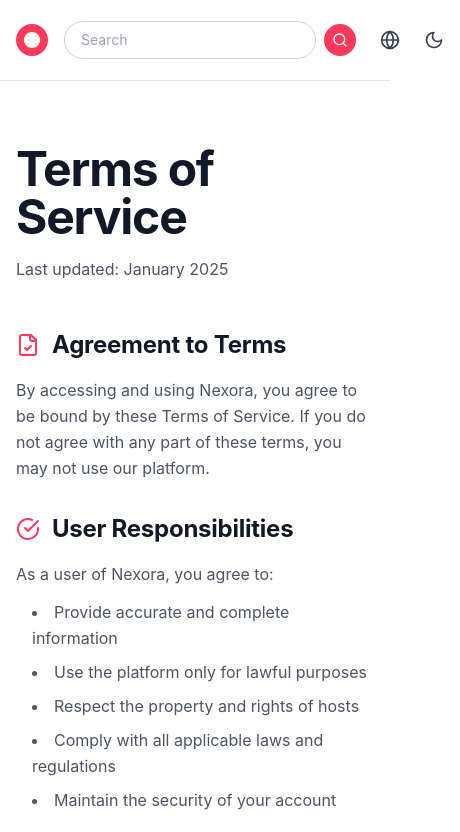
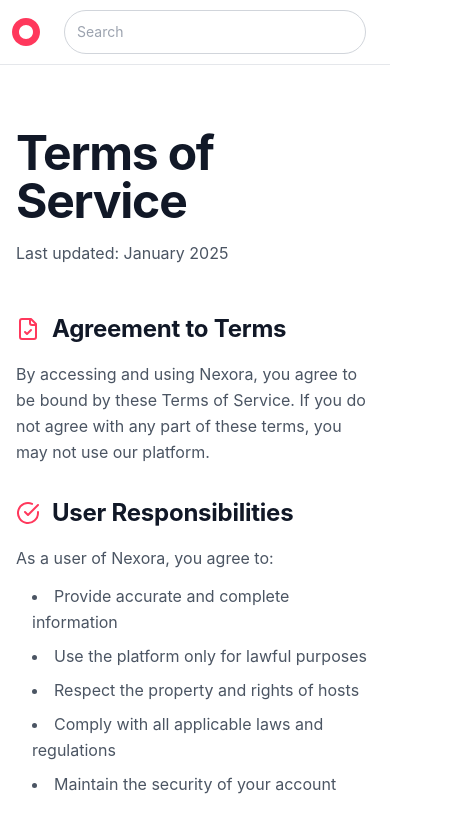
Before and after one commit to aialeksandar649-ui/novidemotest, a React (Vite) app: page /terms in a window 390 px wide. Shown: the top 832 px of the page, 460 px wide, since content can reach past the window. Built offline with nearby package versions, Linux system fonts and the light colour scheme.

Commit message:
Opis promena

```diff
--- a/index.html
+++ b/index.html
@@ -3,7 +3,11 @@
   <head>
     <meta charset="UTF-8" />
     <link rel="icon" type="image/svg+xml" href="/vite.svg" />
-    <meta name="viewport" content="width=device-width, initial-scale=1.0, viewport-fit=cover" />
+    <meta name="viewport" content="width=device-width, initial-scale=1.0, maximum-scale=5.0, viewport-fit=cover, user-scalable=yes" />
+    <meta name="mobile-web-app-capable" content="yes" />
+    <meta name="apple-mobile-web-app-capable" content="yes" />
+    <meta name="apple-mobile-web-app-status-bar-style" content="default" />
+    <meta name="format-detection" content="telephone=no" />
     <meta name="description" content="Discover unique places to stay in the Balkans. Book authentic accommodations in Bosnia, Serbia, Montenegro, Croatia, and more." />
     <meta name="keywords" content="Balkans, accommodation, booking, travel, vacation rental, Airbnb alternative" />
     <meta name="author" content="Nexora" />
--- a/src/components/Header.tsx
+++ b/src/components/Header.tsx
@@ -40,17 +40,17 @@ export default function Header() {
   };
 
   return (
-    <header className="sticky top-0 z-50 bg-white dark:bg-gray-900 border-b border-gray-200 dark:border-gray-800">
-      <div className="container mx-auto px-4 lg:px-8">
-        <div className="flex items-center justify-between h-20">
+    <header className="sticky top-0 z-50 bg-white dark:bg-gray-900 border-b border-gray-200 dark:border-gray-800 safe-area-top">
+      <div className="container mx-auto px-3 sm:px-4 lg:px-8">
+        <div className="flex items-center justify-between h-16 sm:h-20">
           {/* Logo */}
-          <Link to="/" className="flex items-center" onClick={clearSearch}>
-            <div className="flex items-center gap-2">
-              <svg className="w-8 h-8" viewBox="0 0 32 32" fill="none" xmlns="http://www.w3.org/2000/svg">
+          <Link to="/" className="flex items-center min-h-[44px] min-w-[44px]" onClick={clearSearch}>
+            <div className="flex items-center gap-1.5 sm:gap-2">
+              <svg className="w-7 h-7 sm:w-8 sm:h-8" viewBox="0 0 32 32" fill="none" xmlns="http://www.w3.org/2000/svg">
                 <path d="M16 0C7.163 0 0 7.163 0 16C0 24.837 7.163 32 16 32C24.837 32 32 24.837 32 16C32 7.163 24.837 0 16 0Z" fill="#FF385C"/>
                 <path d="M16 8C11.582 8 8 11.582 8 16C8 20.418 11.582 24 16 24C20.418 24 24 20.418 24 16C24 11.582 20.418 8 16 8Z" fill="white"/>
               </svg>
-              <span className="text-xl font-semibold text-[#FF385C] hidden sm:block">Nexora</span>
+              <span className="text-lg sm:text-xl font-semibold text-[#FF385C] hidden xs:block">Nexora</span>
             </div>
           </Link>
 
@@ -86,38 +86,40 @@ export default function Header() {
           </div>
 
           {/* Mobile Search Button */}
-          <div className="md:hidden flex-1 mx-4">
-            <form onSubmit={handleSearch} className="flex items-center">
+          <div className="md:hidden flex-1 mx-2 sm:mx-4">
+            <form onSubmit={handleSearch} className="flex items-center gap-1.5 sm:gap-2">
+              <div className="relative flex-1">
                 <input
                   type="text"
                   placeholder={t('search')}
                   value={searchQuery}
                   onChange={(e) => setSearchQuery(e.target.value)}
-                className="flex-1 px-4 py-2 rounded-full border border-gray-300 dark:border-gray-700 bg-white dark:bg-gray-800 text-gray-900 dark:text-gray-100 text-sm focus:border-[#FF385C] focus:ring-2 focus:ring-[#FF385C]/20 outline-none"
+                  className="w-full px-3 sm:px-4 py-2.5 sm:py-2 rounded-full border border-gray-300 dark:border-gray-700 bg-white dark:bg-gray-800 text-gray-900 dark:text-gray-100 text-sm sm:text-base focus:border-[#FF385C] focus:ring-2 focus:ring-[#FF385C]/20 outline-none min-h-[44px]"
                 />
                 {searchQuery && (
                   <button
                     type="button"
                     onClick={clearSearch}
-                  className="ml-2 p-2 rounded-full hover:bg-gray-100 dark:hover:bg-gray-700"
+                    className="absolute right-2 sm:right-3 top-1/2 -translate-y-1/2 p-1.5 rounded-full hover:bg-gray-100 dark:hover:bg-gray-700 min-h-[44px] min-w-[44px] flex items-center justify-center"
                   >
                     <X className="h-4 w-4 text-gray-400 dark:text-gray-500" />
                   </button>
                 )}
+              </div>
               <button
                 type="submit"
-                className="ml-2 bg-[#FF385C] hover:bg-[#E61E4D] p-2 rounded-full text-white"
+                className="bg-[#FF385C] hover:bg-[#E61E4D] p-2.5 sm:p-2 rounded-full text-white min-h-[44px] min-w-[44px] flex items-center justify-center transition-colors"
               >
-                <Search className="h-4 w-4" />
+                <Search className="h-4 w-4 sm:h-5 sm:w-5" />
               </button>
             </form>
           </div>
 
           {/* Right Side Menu */}
-          <div className="flex items-center gap-2">
+          <div className="flex items-center gap-1 sm:gap-2">
             <Link
               to="/become-host"
-              className="hidden md:block px-4 py-2 rounded-full hover:bg-gray-100 dark:hover:bg-gray-800 text-sm font-semibold text-gray-700 dark:text-gray-300 transition-colors"
+              className="hidden md:block px-4 py-2 rounded-full hover:bg-gray-100 dark:hover:bg-gray-800 text-sm font-semibold text-gray-700 dark:text-gray-300 transition-colors min-h-[44px]"
             >
               {t('become.host')}
             </Link>
@@ -126,7 +128,7 @@ export default function Header() {
             <div className="relative">
               <button
                 onClick={() => setShowLanguageMenu(!showLanguageMenu)}
-                className="p-2 rounded-full hover:bg-gray-100 dark:hover:bg-gray-800 transition-colors"
+                className="p-2 sm:p-2.5 rounded-full hover:bg-gray-100 dark:hover:bg-gray-800 transition-colors min-h-[44px] min-w-[44px] flex items-center justify-center"
               >
                 <Globe className="h-5 w-5 text-gray-700 dark:text-gray-300" />
               </button>
@@ -167,7 +169,7 @@ export default function Header() {
             {/* Theme Toggle */}
             <button
               onClick={toggleTheme}
-              className="p-2 rounded-full hover:bg-gray-100 dark:hover:bg-gray-800 transition-colors"
+              className="p-2 sm:p-2.5 rounded-full hover:bg-gray-100 dark:hover:bg-gray-800 transition-colors min-h-[44px] min-w-[44px] flex items-center justify-center"
             >
               {theme === 'light' ? (
                 <Moon className="h-5 w-5 text-gray-700 dark:text-gray-300" />
@@ -180,10 +182,10 @@ export default function Header() {
             <div className="relative">
               <button
                 onClick={() => setShowUserMenu(!showUserMenu)}
-                className="flex items-center gap-3 px-3 py-2 rounded-full border border-gray-300 dark:border-gray-700 hover:shadow-md transition-all bg-white dark:bg-gray-800"
+                className="flex items-center gap-2 sm:gap-3 px-2.5 sm:px-3 py-2 rounded-full border border-gray-300 dark:border-gray-700 hover:shadow-md transition-all bg-white dark:bg-gray-800 min-h-[44px]"
               >
-                <Menu className="h-5 w-5 text-gray-700 dark:text-gray-300" />
-                <User className="h-5 w-5 text-gray-700 dark:text-gray-300" />
+                <Menu className="h-4 w-4 sm:h-5 sm:w-5 text-gray-700 dark:text-gray-300" />
+                <User className="h-4 w-4 sm:h-5 sm:w-5 text-gray-700 dark:text-gray-300 hidden xs:block" />
               </button>
 
               {showUserMenu && (
--- a/src/index.css
+++ b/src/index.css
@@ -87,11 +87,33 @@
     font-family: 'Inter', -apple-system, BlinkMacSystemFont, 'Segoe UI', Roboto, 'Helvetica Neue', Arial, sans-serif;
     -webkit-font-smoothing: antialiased;
     -moz-osx-font-smoothing: grayscale;
+    /* Prevent text size adjustment on iOS */
+    -webkit-text-size-adjust: 100%;
+    text-size-adjust: 100%;
+    /* Safe area insets for iPhone */
+    padding-top: env(safe-area-inset-top);
+    padding-bottom: env(safe-area-inset-bottom);
+    padding-left: env(safe-area-inset-left);
+    padding-right: env(safe-area-inset-right);
   }
 
   h1, h2, h3, h4, h5, h6 {
     @apply font-semibold;
     letter-spacing: -0.01em;
+  }
+
+  /* Touch optimizations */
+  button, a, input, select, textarea {
+    touch-action: manipulation;
+    -webkit-tap-highlight-color: transparent;
+  }
+
+  /* Better touch targets for mobile */
+  @media (max-width: 768px) {
+    button, a {
+      min-height: 44px;
+      min-width: 44px;
+    }
   }
 }
 
@@ -129,6 +151,61 @@
   transition-duration: 150ms;
 }
 
+/* Mobile optimizations */
+@media (max-width: 768px) {
+  /* Reduce motion for better performance on mobile */
+  * {
+    transition-duration: 100ms;
+  }
+
+  /* Better scrolling on mobile */
+  html {
+    -webkit-overflow-scrolling: touch;
+    scroll-behavior: smooth;
+  }
+
+  /* Prevent horizontal scroll */
+  body {
+    overflow-x: hidden;
+    width: 100%;
+  }
+
+  /* Optimize images for mobile */
+  img {
+    max-width: 100%;
+    height: auto;
+    display: block;
+  }
+
+  /* Better font rendering on mobile */
+  body {
+    -webkit-font-smoothing: antialiased;
+    -moz-osx-font-smoothing: grayscale;
+  }
+
+  /* Improve tap highlight */
+  a, button {
+    -webkit-tap-highlight-color: rgba(255, 56, 92, 0.1);
+  }
+}
+
+/* Safe area utilities */
+.safe-area-top {
+  padding-top: env(safe-area-inset-top);
+}
+
+.safe-area-bottom {
+  padding-bottom: env(safe-area-inset-bottom);
+}
+
+.safe-area-left {
+  padding-left: env(safe-area-inset-left);
+}
+
+.safe-area-right {
+  padding-right: env(safe-area-inset-right);
+}
+
 /* Image loading and display */
 img {
   @apply transition-opacity duration-300;
--- a/tailwind.config.js
+++ b/tailwind.config.js
@@ -3,6 +3,14 @@ export default {
   content: ['./index.html', './src/**/*.{js,ts,jsx,tsx}'],
   darkMode: 'class',
   theme: {
+    screens: {
+      'xs': '475px',
+      'sm': '640px',
+      'md': '768px',
+      'lg': '1024px',
+      'xl': '1280px',
+      '2xl': '1536px',
+    },
     extend: {
       colors: {
         'airbnb-red': '#FF385C',
@@ -18,6 +26,12 @@ export default {
       aspectRatio: {
         '4/3': '4 / 3',
       },
+      spacing: {
+        'safe-top': 'env(safe-area-inset-top)',
+        'safe-bottom': 'env(safe-area-inset-bottom)',
+        'safe-left': 'env(safe-area-inset-left)',
+        'safe-right': 'env(safe-area-inset-right)',
+      },
     },
   },
   plugins: [],
```
Also changed, not shown: src/components/Categories.tsx (+6 -6 lines), src/components/Filters.tsx (+8 -8 lines), src/components/Footer.tsx (+9 -9 lines), src/components/PropertyCard.tsx (+12 -11 lines), src/pages/Home.tsx (+10 -9 lines). Lines whose indentation alone changed are shown as unchanged.
